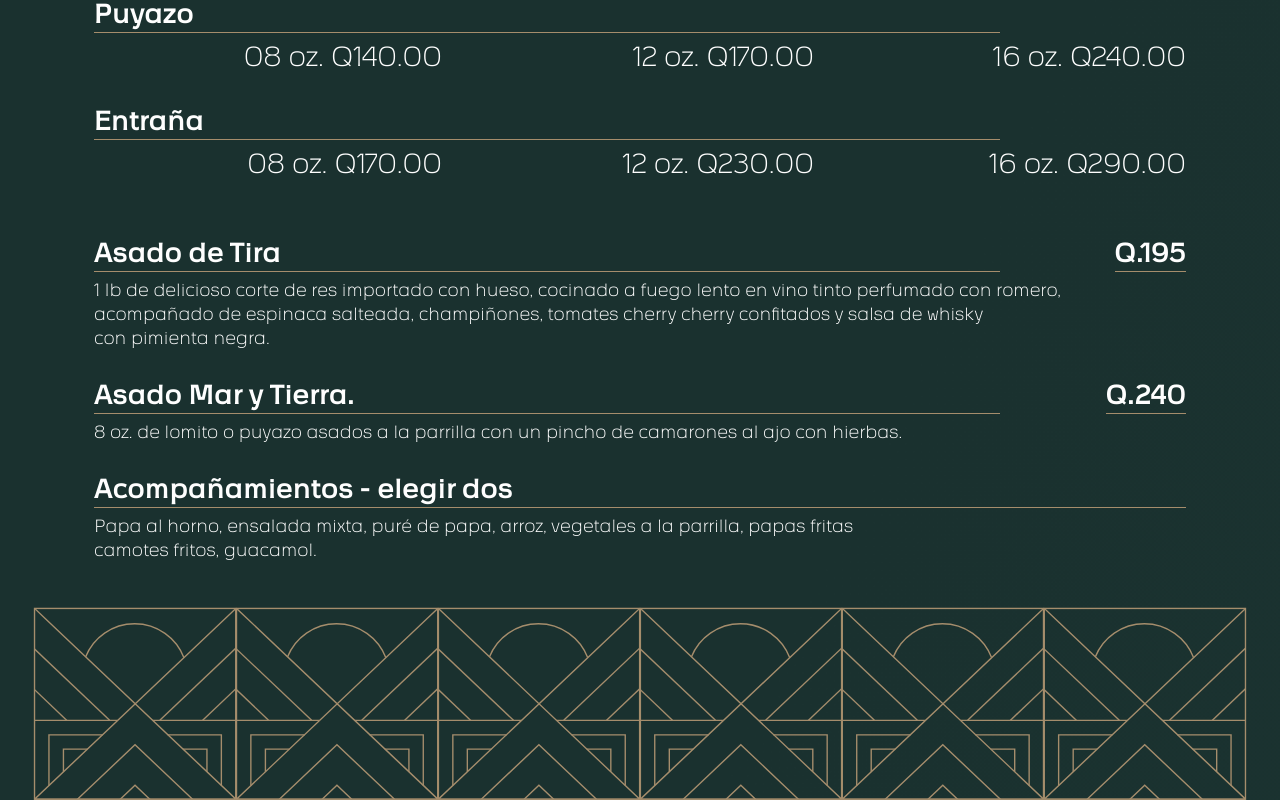
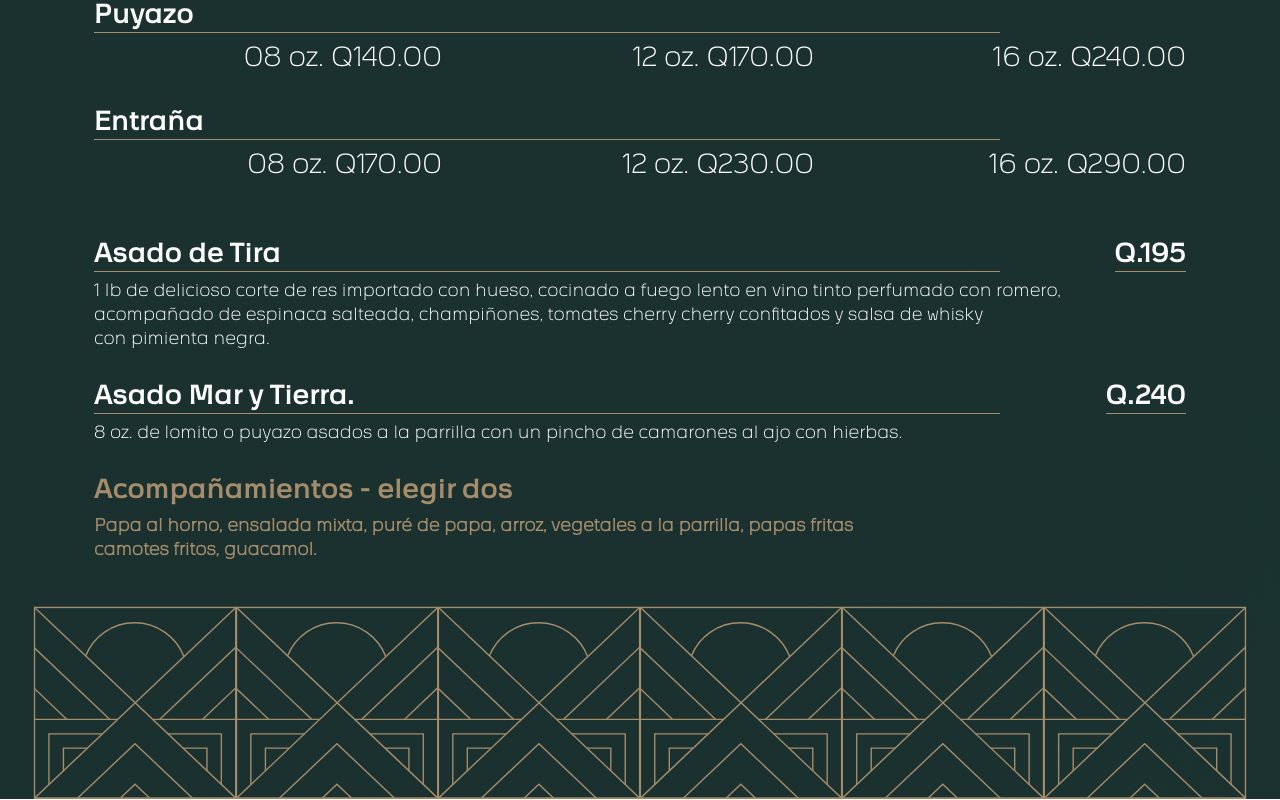
Before and after one commit to BambuTeam/letter-menu, a React (Create React App) app: page / in a window 1280 px wide. Shown: the part 8526-9326 px from the top of the page. Built offline with nearby package versions, Linux system fonts and the light colour scheme; a web font is replaced by a local one.

Commit message:
Color Gold

```diff
--- a/src/assets/components/PlatosPrincipales.jsx
+++ b/src/assets/components/PlatosPrincipales.jsx
@@ -368,15 +368,15 @@ const PlatosPrincipales = () => {
 
                 <Container>
                 <Row>
-                <Col xs={10} md={12} lg={12} className="Style_Entradas_List" >
-                <h2>Acompañamientos - elegir dos    </h2>
+                <Col xs={10} md={12} lg={12} className="Style_Entradas_List Color_gold" >
+                <h2 >Acompañamientos - elegir dos    </h2>
                 </Col>
 
 
                 </Row>
                 <Row>
-                <Col xs={12} md={12} lg={12} className="Style_Entradas_List" >
-                    <p>
+                <Col xs={12} md={12} lg={12} className="Style_Entradas_List Color_gold" >
+                    <p >
                     Papa al horno, ensalada mixta, puré de papa, arroz, vegetales a la parrilla, papas fritas <br />
                     camotes fritos, guacamol.
                     </p>
--- a/src/styles/_global.scss
+++ b/src/styles/_global.scss
@@ -237,3 +237,17 @@ a.btn.btn-primary{
 	text-align: right;
 	font-size: 25px;
 }
+
+.Color_gold{
+
+	p{
+		color: #A58D6C !important;
+		font-weight: bold;
+
+	}
+
+	h2{
+		color: #A58D6C !important;
+		border-bottom: none !important;
+	}
+}
```
